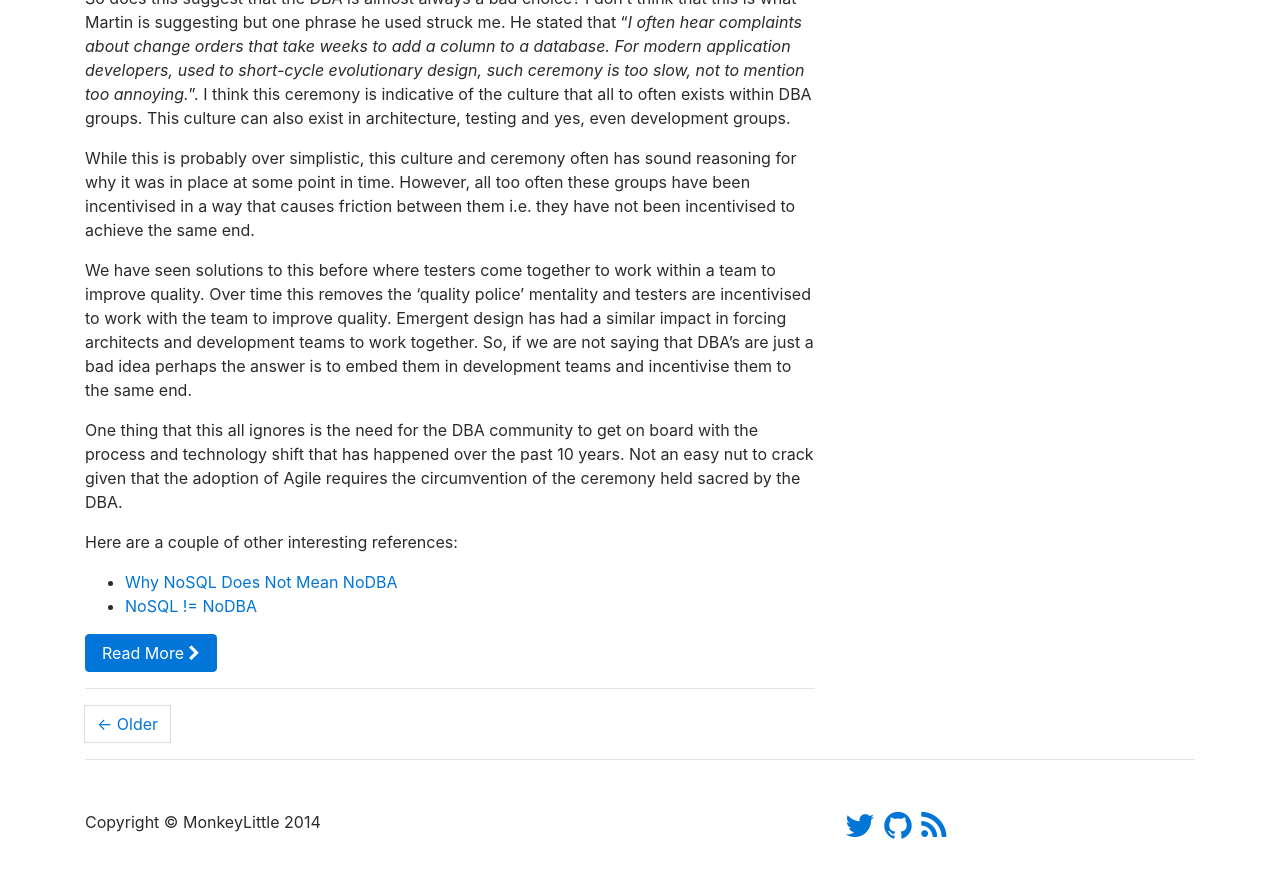
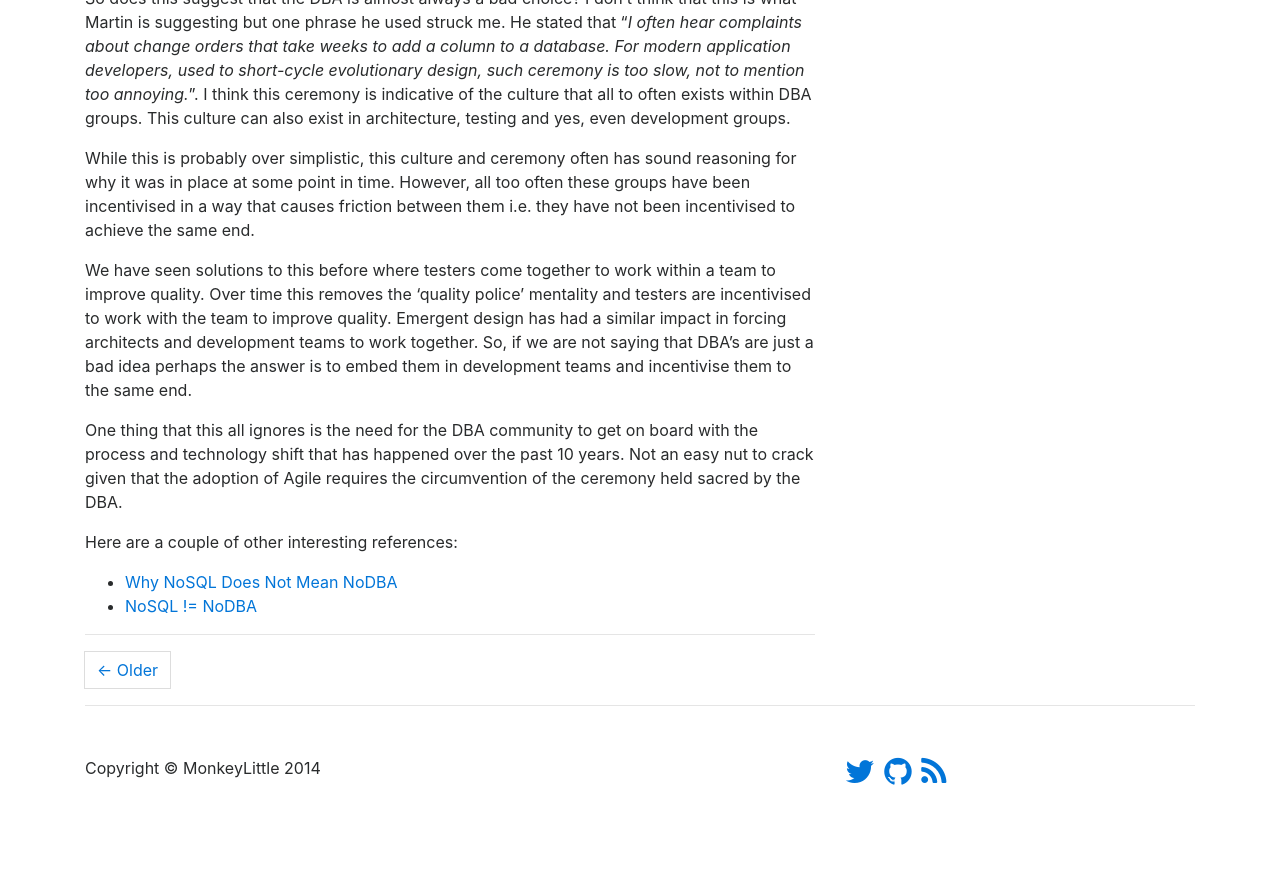
Before and after one commit to monkeylittle/monkeylittle, a Jekyll site: the page built from index.html, in a window 1280 px wide and 900 px high, scrolled down 4632 px. Shown: the top 878 px of the window. Built offline with Jekyll 4.4.1, drawn with Linux system fonts in a browser that asks for light colours; the list of posts is cut into pages by our own code; comment, search, counter and statistics services are not loaded; after the commit the page ends 5478 px from its top, so only the background shows below that.

Commit message:
Fix issue were More button is being rendered even when the exerpt includes the full content of a post.

```diff
--- a/_layouts/home.html
+++ b/_layouts/home.html
@@ -22,7 +22,9 @@ layout: default
     <hr>
 
     {{ post.excerpt }}
+    {% if post.excerpt != post.content %}
     <a class="btn btn-primary" href="{{ post.url }}">Read More <span class="fa fa-chevron-right"></span></a>
+    {% endif %}
 
     <hr>
 
```
